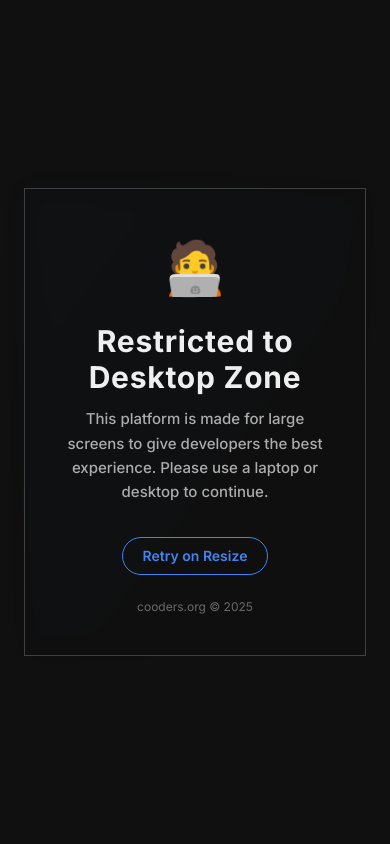
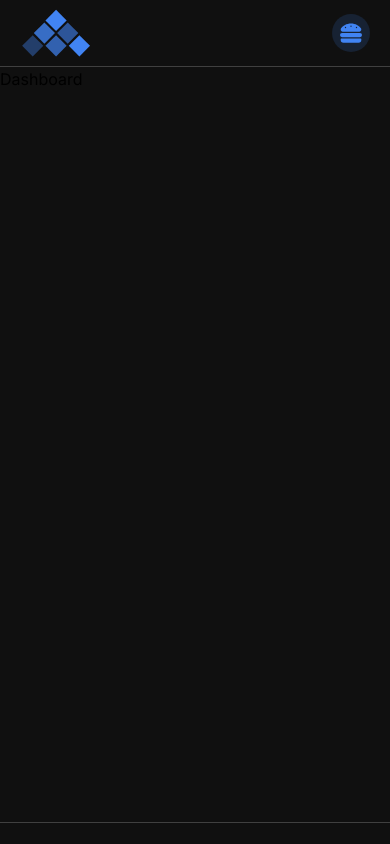
Before and after one commit to chuchra-himanshu/ui.cooders.org, a React (Vite) app: page / in a window 390 px wide. Built offline with nearby package versions, Linux system fonts and the light colour scheme.

Commit message:
Remove DeviceBlocker Component

```diff
--- a/src/Router.tsx
+++ b/src/Router.tsx
@@ -3,6 +3,7 @@ import { BrowserRouter, Route, Routes } from "react-router-dom";
 import { StudioLayout } from "./layouts";
 import {
   Builder,
+  Community,
   Dashboard,
   MaterialUI,
   PrimeReact,
@@ -18,6 +19,7 @@ const Router: React.FC = () => {
         <Route path="/" Component={StudioLayout}>
           <Route path="" Component={Dashboard} />
           <Route path="studio" Component={Studio} />
+          <Route path="community" Component={Community} />
           <Route path="mui" Component={MaterialUI} />
           <Route path="shadcn" Component={ShadCN} />
           <Route path="prime-react" Component={PrimeReact} />
--- a/src/components/DeviceBlocker.tsx
+++ /dev/null
@@ -1,30 +0,0 @@
-import React from "react";
-
-const DeviceBlocker: React.FC = () => {
-  return (
-    <div className="fixed inset-0 z-[9999] bg-background-primary backdrop-blur-xl flex items-center justify-center p-6">
-      <div className="relative max-w-lg w-full px-8 py-10 border border-border-primary bg-background-primary/70 backdrop-blur-lg text-center animate-fade-in">
-        <div className="absolute -inset-1 bg-gradient-to-br from-[#4184f3]/10 to-transparent blur-lg opacity-20 -z-10" />
-        <div className="text-[52px] mb-4">🧑‍💻</div>
-        <h1 className="text-3xl font-bold text-text-primary tracking-wide mb-3">
-          Restricted to Desktop Zone
-        </h1>
-        <p className="text-text-primary/70 leading-relaxed text-[15px] font-medium mb-6">
-          This platform is made for large screens to give developers the best
-          experience. Please use a laptop or desktop to continue.
-        </p>
-        <button
-          className="mt-2 px-5 py-2 text-sm font-semibold text-accent border border-accent rounded-full cursor-pointer hover:bg-accent/10 transition-colors duration-300"
-          onClick={() => window.location.reload()}
-        >
-          Retry on Resize
-        </button>
-        <p className="text-xs text-text-primary/40 mt-6">
-          cooders.org © {new Date().getFullYear()}
-        </p>
-      </div>
-    </div>
-  );
-};
-
-export default DeviceBlocker;
--- a/src/components/Header.tsx
+++ b/src/components/Header.tsx
@@ -8,6 +8,7 @@ import {
   type NavigateFunction,
 } from "react-router-dom";
 import { HEADER } from "../data";
+import { FaHamburger } from "react-icons/fa";
 
 const Header: React.FC = () => {
   const location: Location = useLocation();
@@ -16,10 +17,10 @@ const Header: React.FC = () => {
 
   return (
     <header className="h-[72px] border-b border-b-border-primary flex items-center justify-between px-5">
-      <section className="flex items-center w-[8%]">
+      <section className="flex items-center">
         <Logo />
       </section>
-      <section className="flex items-center justify-center gap-5">
+      <section className="hidden md:flex items-center justify-center gap-5">
         {navItems.map((navItem) => {
           const isActive = navItem.slug === location.pathname;
           return (
@@ -38,12 +39,22 @@ const Header: React.FC = () => {
           );
         })}
       </section>
-      <section className="flex items-center gap-2 w-[8%] justify-end">
-        <IconButton
-          Icon={PiBellRingingFill}
-          iconClassNames="h-[22px] w-[22px] text-accent"
-        />
-        <Avatar />
+      <section className="flex items-center gap-2 justify-end">
+        <div className="hidden md:block">
+          <IconButton
+            Icon={PiBellRingingFill}
+            iconClassNames="h-[22px] w-[22px] text-accent"
+          />
+        </div>
+        <div className="hidden md:block">
+          <Avatar />
+        </div>
+        <div className="md:hidden">
+          <IconButton
+            Icon={FaHamburger}
+            iconClassNames="h-[22px] w-[22px] text-accent"
+          />
+        </div>
       </section>
     </header>
   );
--- a/src/components/index.ts
+++ b/src/components/index.ts
@@ -1,5 +1,4 @@
 import Header from "./Header";
 import Footer from "./Footer";
-import DeviceBlocker from "./DeviceBlocker";
 
-export { Header, Footer, DeviceBlocker };
+export { Header, Footer };
--- a/src/data/ui.data.ts
+++ b/src/data/ui.data.ts
@@ -11,6 +11,10 @@ const NAVBAR_ITEMS = [
     title: "BUILDER",
     slug: "/builder",
   },
+  {
+    title: "COMMUNITY",
+    slug: "/community",
+  },
 ];
 
 export const HEADER = {
--- a/src/layouts/StudioLayout.tsx
+++ b/src/layouts/StudioLayout.tsx
@@ -1,22 +1,8 @@
-import React, { useEffect, useState } from "react";
+import React from "react";
 import { Outlet } from "react-router-dom";
-import { DeviceBlocker, Footer, Header } from "../components";
+import { Footer, Header } from "../components";
 
 const StudioLayout: React.FC = () => {
-  const [isMobileOrTablet, setIsMobileOrTablet] = useState<boolean>(false);
-
-  useEffect(() => {
-    const checkDevice = () => {
-      setIsMobileOrTablet(window.innerWidth < 1024);
-    };
-
-    checkDevice();
-    window.addEventListener("resize", checkDevice);
-
-    return () => window.removeEventListener("resize", checkDevice);
-  }, []);
-
-  if (!isMobileOrTablet)
   return (
     <section className="h-screen bg-background-primary flex flex-col justify-between">
       <Header />
@@ -26,8 +12,6 @@ const StudioLayout: React.FC = () => {
       <Footer />
     </section>
   );
-
-  return <DeviceBlocker />;
 };
 
 export default StudioLayout;
--- /dev/null
+++ b/src/pages/Community.tsx
@@ -0,0 +1,7 @@
+import React from "react";
+
+const Community: React.FC = () => {
+  return <div>Community</div>;
+};
+
+export default Community;
--- a/src/pages/index.ts
+++ b/src/pages/index.ts
@@ -5,5 +5,15 @@ import PrimeReact from "./PrimeReact";
 import Builder from "./Builder";
 import Settings from "./Settings";
 import Studio from "./Studio";
+import Community from "./Community";
 
-export { Dashboard, MaterialUI, ShadCN, PrimeReact, Builder, Settings, Studio };
+export {
+  Dashboard,
+  MaterialUI,
+  ShadCN,
+  PrimeReact,
+  Builder,
+  Settings,
+  Studio,
+  Community,
+};
```
Lines whose indentation alone changed are shown as unchanged.
